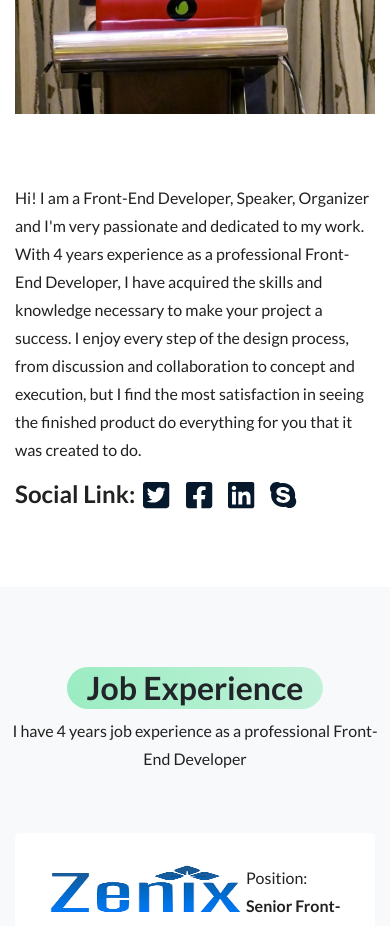
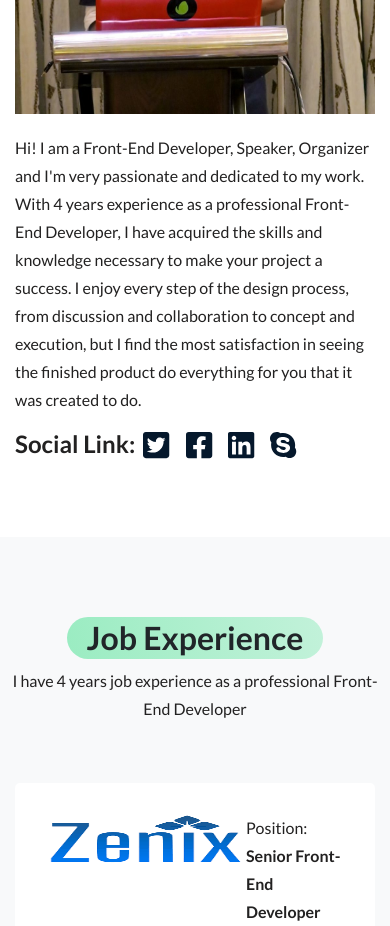
Before and after one commit to Mushfiqur06/mushfiqur.me, a React (Create React App) app: page / in a window 390 px wide. Shown: the part 1160-2086 px from the top of the page. Built offline with nearby package versions, Linux system fonts and the light colour scheme.

Commit message:
About Component mobile responsive done

```diff
--- a/src/sass/About.scss
+++ b/src/sass/About.scss
@@ -32,3 +32,14 @@
         }
     }
 }
+
+@media only screen and (max-width: 991px){
+    .about-info{
+        margin-top: 0 !important;
+    }
+}
+@media only screen and (max-width: 767px){
+    .about-info{
+        margin-top: 20px !important;
+    }
+}
```
